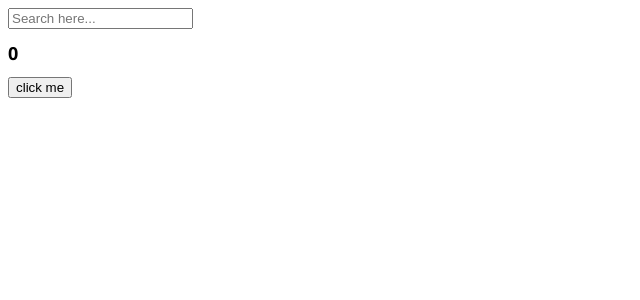
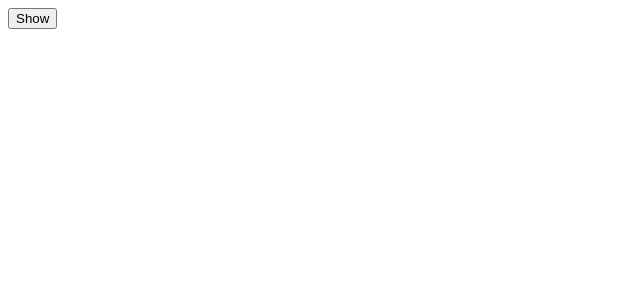
Before and after one commit to leeyeonji28/nomadcoders_react_exam, a React (Create React App) app: page / in a window 1280 px wide. Shown: the top 300 px of the page, without its empty margins (0-640 px from the left). Built offline with nearby package versions, Linux system fonts and the light colour scheme.

Commit message:
cleanup function 연습

```diff
--- a/src/App.js
+++ b/src/App.js
@@ -1,30 +1,29 @@
 import Button from "./Button";
 import styles from "./App.module.css";
 import { useEffect, useState } from "react";
+import userEvent from "@testing-library/user-event";
+
+function Hello(){
+  function byFn(){
+    console.log("bye :(");
+  }
+  function hiFn(){
+    console.log("created :)");
+    return byFn;
+  }
+  useEffect(hiFn, []);
+  return <h1>Hello</h1>;
+}
 
 function App() {
-  const [counter, setValue] = useState(0);
-  const [keyword, setKeyword] = useState("");
-  const onClick = () => setValue((prev) => prev + 1);
-  const onChange = (event) => setKeyword(event.target.value);
-
-  useEffect(() => { // 익명함수
-    console.log("i run only once"); //단 한번만 실행하고 싶은 코드
-  }, []);
-  useEffect(() => {
-    console.log("I run when 'keyword' changes");
-  }, [keyword]); //keyword가 변화할 때 코드를 실행할 것임!! counter가 변화할 땐 실행 안됨
-  useEffect(() => {
-    console.log("I run when 'counter' changes");
-  }, [counter]); //counter가 변화할 때 코드를 실행할 것임!!
-  useEffect(() => {
-    console.log("I run when 'counter & counter' changes");
-  }, [keyword, counter]); //keyword, counter가 변화할 때 코드를 실행할 것임!!
+  const [showing, setShowing] =useState(false);
+  const onClick = () => setShowing((prev) => !prev);
   return (
     <div>
-      <input value={keyword} onChange={onChange} type="text" placeholder="Search here..." />
-      <h1 className={styles.title}>{counter}</h1>
-      <button onClick={onClick}>click me</button>
+      {showing ? <Hello /> : null}
+      <button onClick={onClick}>
+        {showing ? "Hide" : "Show"}
+      </button>
     </div>
   );
 }
```
